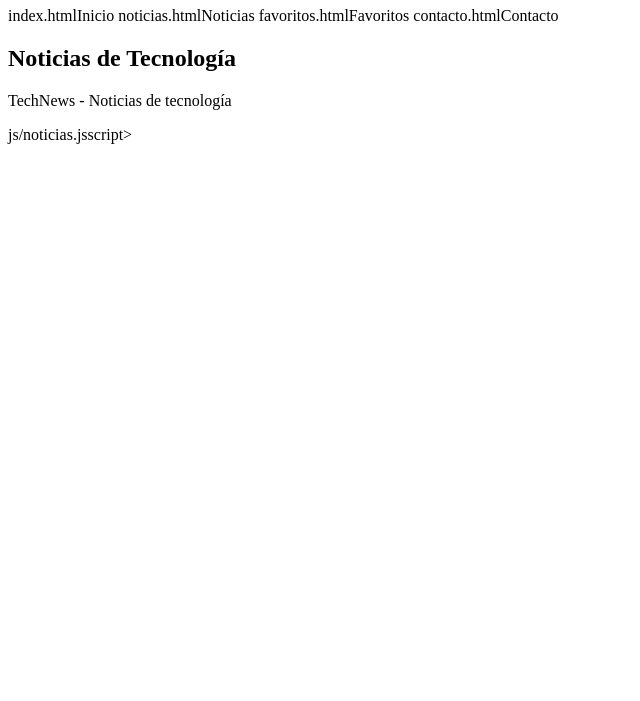
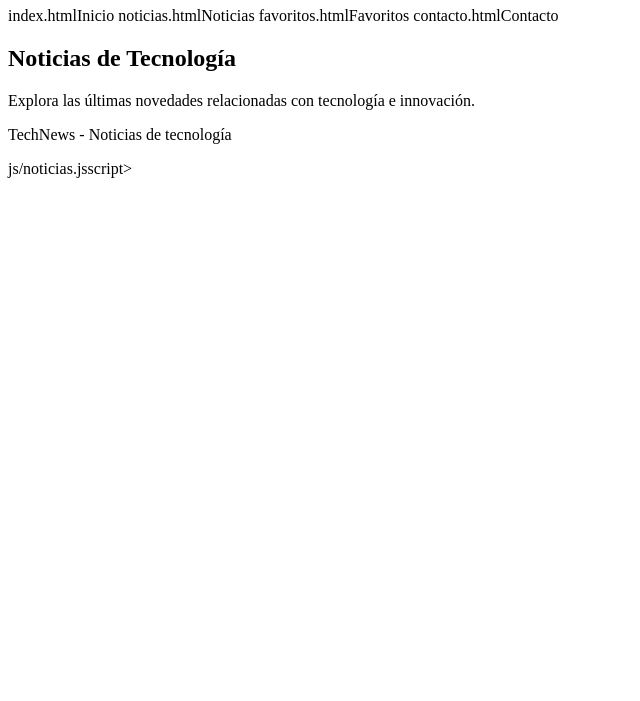
Before and after one commit to Alexandraag23/technews-front-end, a plain HTML site: page noticias.html in a window 1280 px wide. Shown: the part 99-800 px from the top of the page, without its empty margins (0-640 px from the left). Drawn offline with Linux system fonts and the light colour scheme.

Commit message:
Actualizar página de noticias

```diff
--- a/noticias.html
+++ b/noticias.html
@@ -3,7 +3,8 @@
 
 <head>
     <meta charset="UTF-8">
-    <meta name="viewport" content="width=device-width, initial-scale=1.0">
+    <meta name="viewport"
+          content="width=device-width, initial-scale=1.0">
 
     <title>Noticias - TechNews</title>
 
@@ -13,7 +14,6 @@
 <body>
 
 <header>
-
     <h1>TechNews</h1>
 
     <nav>
@@ -22,15 +22,20 @@
         favoritos.htmlFavoritos</a>
         contacto.htmlContacto</a>
     </nav>
-
 </header>
 
 <main>
 
     <h2>Noticias de Tecnología</h2>
 
-    <div id="contenedor-noticias"
-         class="contenedor-noticias">
+    <p>
+        Explora las últimas novedades relacionadas con
+        tecnología e innovación.
+    </p>
+
+    <div
+        id="contenedor-noticias"
+        class="contenedor-noticias">
     </div>
 
 </main>
```
